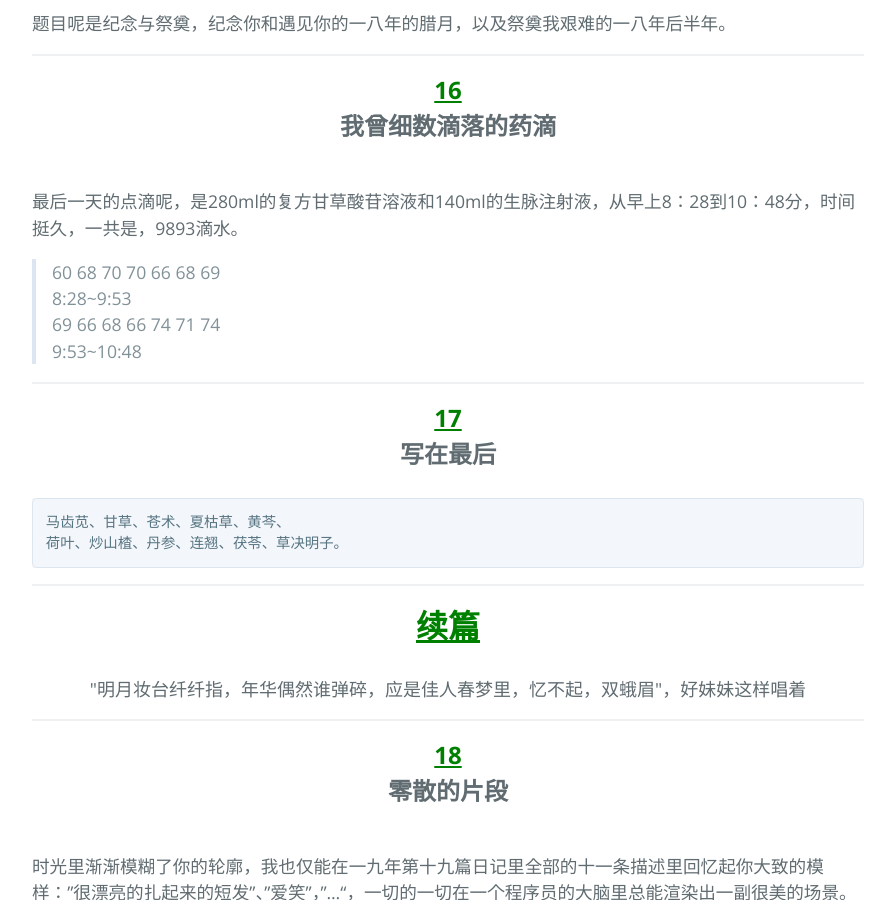
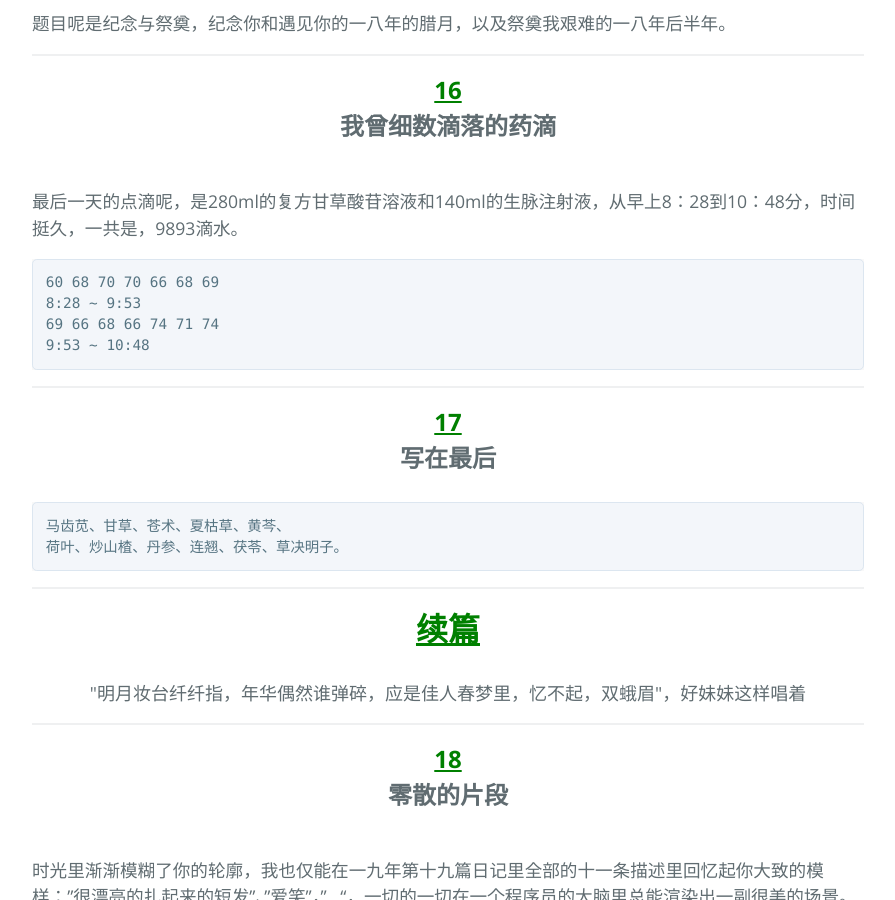
Before and after one commit to wfnian6/wfnian.github.io, a Jekyll site: the page built from _posts/2019-04-30-.md, in a window 1280 px wide and 900 px high, scrolled down 5757 px. Shown: the whole window, without its empty margins (192-1087 px from the left). Built offline with Jekyll 4.4.1, drawn with Linux system fonts in a browser that asks for light colours; our own code applies the rules of GitHub Pages for plain Markdown files; comment, search, counter and statistics services are not loaded; some of the changed text lies outside the part shown.

Commit message:
Update 2019-04-30-.md

```diff
--- a/_posts/2019-04-30-.md
+++ b/_posts/2019-04-30-.md
@@ -413,10 +413,11 @@
 
 
 最后一天的点滴呢，是280ml的复方甘草酸苷溶液和140ml的生脉注射液，从早上8：28到10：48分，时间挺久，一共是，9893滴水。
-> 60 68 70 70 66 68 69
-> 8:28~9:53
-> 69 66 68 66 74 71 74
-> 9:53~10:48
+
+    60 68 70 70 66 68 69
+    8:28 ~ 9:53
+    69 66 68 66 74 71 74
+    9:53 ~ 10:48
 
 
 
```
Also changed, not shown: other parts of _posts/2019-04-30-.md (+2 -1 lines).
